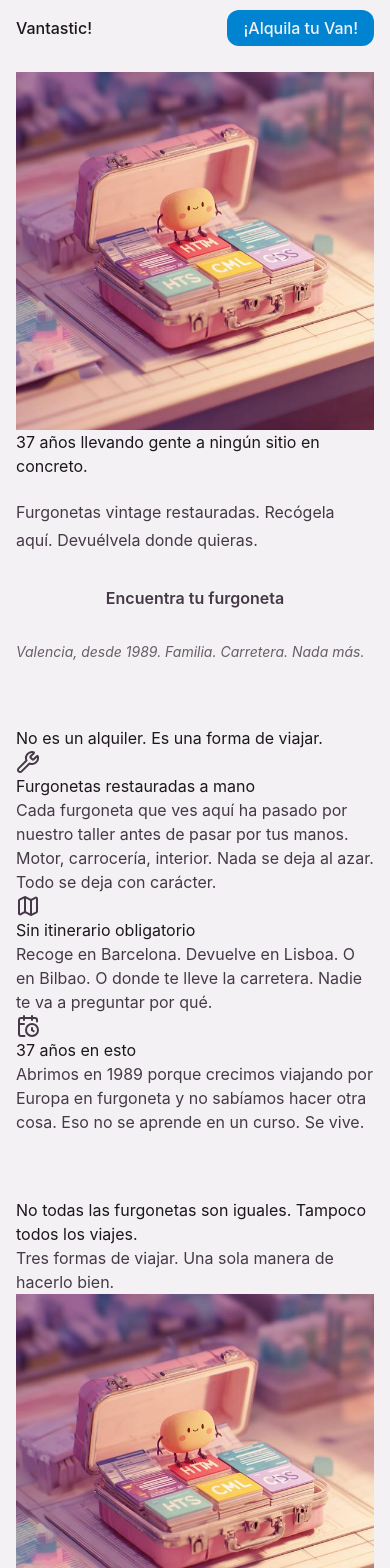
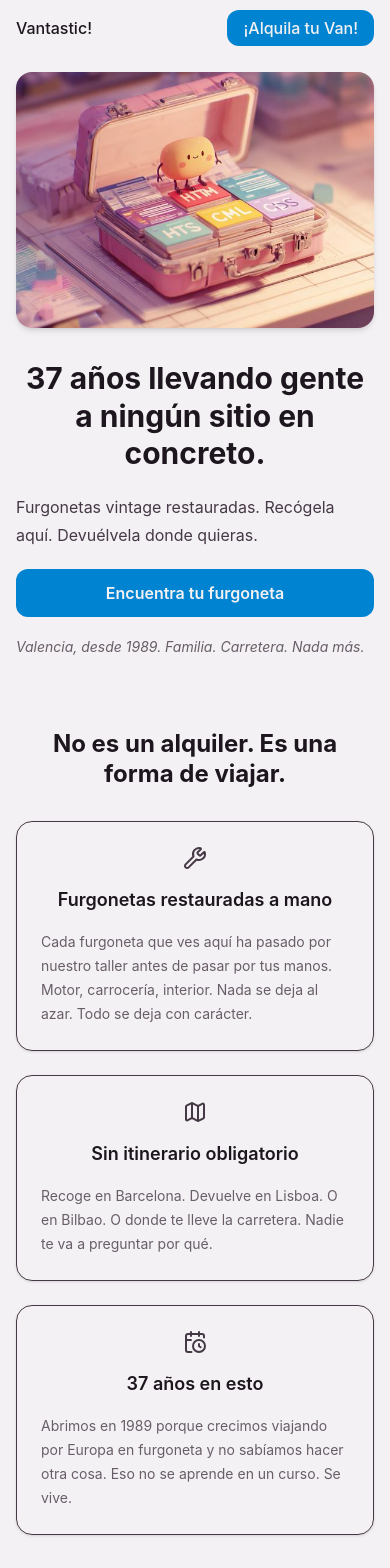
Before and after one commit to candytale55/vantastic, a React (Vite) app: page /home in a window 390 px wide. Shown: the top 1568 px of the page. Built offline with nearby package versions, Linux system fonts and the light colour scheme; what miragejs would draw is missing.

Commit message:
feat: enhance HomeHero and HomePromoThreeReasons sections with TailwindCSS styles for improved layout and responsiveness

```diff
--- a/src/index.css
+++ b/src/index.css
@@ -36,6 +36,7 @@
   /* Base Typography */
   h1, h2, h3, h4, h5, h6 {
     color: var(--heading-color);
+    text-align: center;
   }
 
   a {
@@ -85,36 +86,83 @@
     @apply rounded-xl px-4 py-2 bg-sky-600 text-mauve-100  hover:bg-sky-700;
   }
 
-.home-hero {
+  /* ========== HOME HERO SECTION ========== */
+
+  /* Hero section grid - stacks vertically on mobile, side-by-side on desktop */
+  .home-hero {
     @apply grid gap-8 py-8 md:py-12 lg:grid-cols-2 lg:items-center lg:gap-12;
   }
 
+  /* Hero image container - appears first (top/left) in visual order */
   .hero-media {
     @apply order-1;
   }
 
+  /* Hero image - responsive heights, rounded corners with shadow */
   .hero-image {
     @apply h-64 w-full rounded-2xl object-cover shadow-md md:h-80 lg:h-[28rem];
   }
 
+  /* Hero text content wrapper - stacked with consistent spacing */
   .hero-content {
     @apply order-2 flex flex-col gap-5;
   }
 
+  /* Hero main headline - responsive font scaling from 3xl to 5xl */
   .hero-title {
     @apply text-3xl font-bold leading-tight md:text-4xl lg:text-5xl;
   }
 
+  /* Supporting text below headlines - constrained width for readability */
   .subheadline {
     @apply max-w-xl text-base leading-7 md:text-lg;
   }
 
+  /* Large CTA button variant - full-width on mobile, auto-width on tablet+ */
    .cta-button-large {
     @apply inline-flex w-full items-center justify-center rounded-xl px-6 py-3 text-base font-semibold md:w-fit;
   }
 
+  /* Subtle italic tagline or signature text */
   .brand-signature {
     @apply text-sm italic opacity-80 md:text-base;
   }
 
+  /* ========== THREE IDEAS/REASONS SECTION ========== */
+
+  /* Section wrapper with vertical padding */
+  .home-three-ideas {
+    @apply py-10 md:py-14;
+  }
+
+  /* Section heading - bold, responsive sizing, constrained width */
+  .section-title {
+    @apply mb-8 max-w-2xl text-2xl font-bold leading-tight md:text-3xl lg:text-4xl;
+  }
+
+  /* Grid for idea cards - 1 col mobile → 2 cols tablet → 3 cols desktop */
+  .ideas-grid {
+    @apply grid gap-6 md:grid-cols-2 lg:grid-cols-3;
+  }
+
+  /* Individual idea card - bordered box with hover lift effect */
+  .idea-card {
+    @apply flex flex-col justify-center items-center gap-4 rounded-2xl border p-6 shadow-sm transition hover:shadow-md;
+  }
+
+  /* Icon inside idea card - sized and colored */
+  .idea-icon {
+    @apply h-8 w-8 text-sky-600;
+  }
+
+  /* Idea card heading */
+  .idea-card h3 {
+    @apply text-lg font-semibold md:text-xl;
+  }
+
+  /* Idea card description text - slightly faded for hierarchy */
+  .idea-card p {
+    @apply text-sm leading-6 opacity-80 md:text-base;
+  }
+
 }
--- a/src/pages/sections/HomeHero.jsx
+++ b/src/pages/sections/HomeHero.jsx
@@ -10,16 +10,17 @@ export default function HomeHero() {
 
 
     return (
-        <section className="home-hero-section section-shell">
-            <div className="hero-background-image">
-                <img className="placeholder-image" src={placeholder_image} alt="placeholder image" />
+        <section
+            className="home-hero section-shell">
+            <div className="hero-media">
+                <img className="hero-image" src={placeholder_image} alt="placeholder image" />
             </div>
 
-            <div class="hero-content">
-                <h2>{ yearsInBusiness } años llevando gente a ningún sitio en concreto.</h2>
-                <p class="subheadline">Furgonetas vintage restauradas. Recógela aquí. Devuélvela donde quieras.</p>
-                <Link to="/vans" class="cta-button-large">Encuentra tu furgoneta</Link>
-                <p class="brand-signature">Valencia, desde 1989. Familia. Carretera. Nada más.</p>
+            <div className="hero-content">
+                <h2 className="hero-title">{ yearsInBusiness } años llevando gente a ningún sitio en concreto.</h2>
+                <p className="subheadline">Furgonetas vintage restauradas. Recógela aquí. Devuélvela donde quieras.</p>
+                <Link to="/vans" className="cta-button cta-button-large">Encuentra tu furgoneta</Link>
+                <p className="brand-signature">Valencia, desde 1989. Familia. Carretera. Nada más.</p>
             </div>
         </section>
     )
--- a/src/pages/sections/HomePromoThreeReasons.jsx
+++ b/src/pages/sections/HomePromoThreeReasons.jsx
@@ -8,21 +8,21 @@ export default function HomePromoThreeReasons() {
     const yearsInBusiness = getYearsSince(startYear);
 
     return (
-        <section className="home-three-ideas-section section-shell" id="three-ideas">
-            <h2>No es un alquiler. Es una forma de viajar.</h2>
+        <section className="home-three-ideas section-shell" id="three-ideas">
+            <h2 className="section-title">No es un alquiler. Es una forma de viajar.</h2>
 
-            <div className="ideas-container">
-                <div className="idea-block">
+            <div className="ideas-grid">
+                <div className="idea-card">
                     <Wrench className="icon" />
                     <h3>Furgonetas restauradas a mano</h3>
                     <p>Cada furgoneta que ves aquí ha pasado por nuestro taller antes de pasar por tus manos. Motor, carrocería, interior. Nada se deja al azar. Todo se deja con carácter.</p>
                 </div>
-                <div className="idea-block">
+                <div className="idea-card">
                     <Map className="icon" />
                     <h3>Sin itinerario obligatorio</h3>
                     <p>Recoge en Barcelona. Devuelve en Lisboa. O en Bilbao. O donde te lleve la carretera. Nadie te va a preguntar por qué.</p>
                 </div>
-                <div className="idea-block">
+                <div className="idea-card">
                     <CalendarClock className="icon"/>
                     <h3>{yearsInBusiness} años en esto</h3>
                     <p>Abrimos en 1989 porque crecimos viajando por Europa en furgoneta y no sabíamos hacer otra cosa. Eso no se aprende en un curso. Se vive.</p>
```
